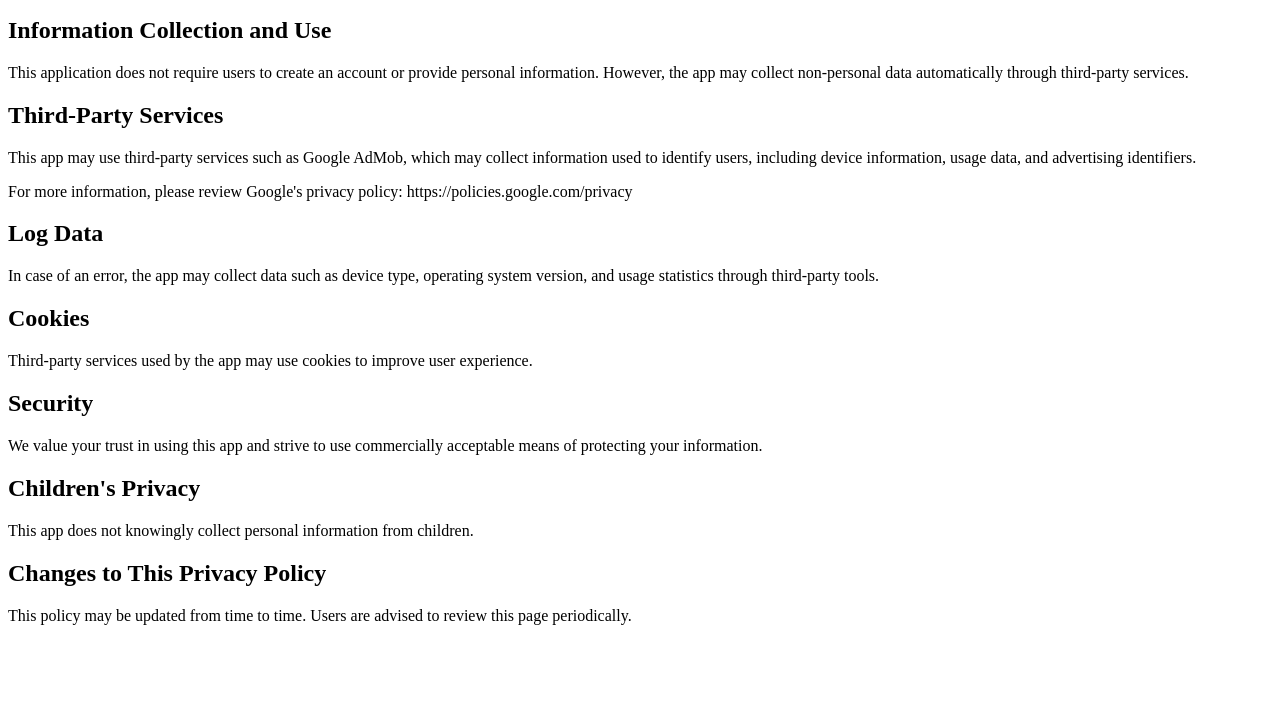
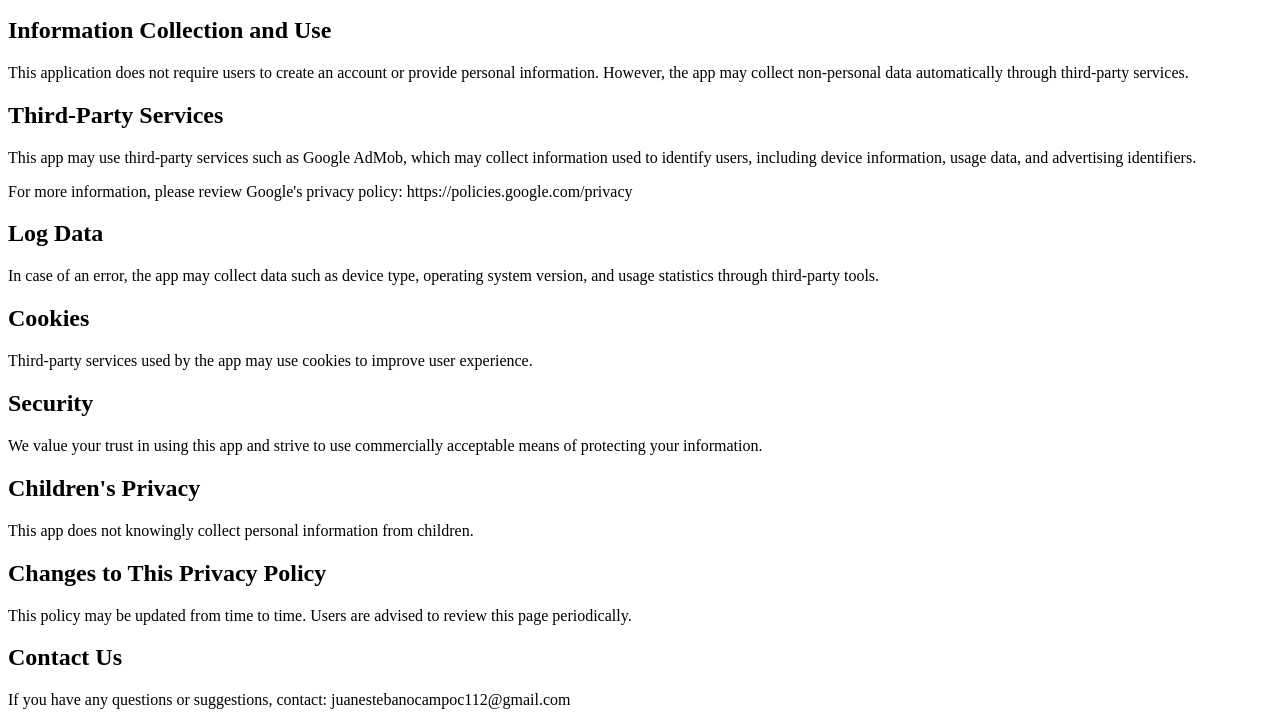
Before and after one commit to JuanOcampo06/privacy-policy, a plain HTML site: page index.html in a window 1280 px wide. Shown: the part 101-826 px from the top of the page. Before the commit the page ends 800 px from the top, so only its background shows below. Drawn offline with Linux system fonts and the light colour scheme.

Commit message:
Add contact information section to privacy policy

```diff
--- a/index.html
+++ b/index.html
@@ -34,6 +34,8 @@ https://policies.google.com/privacy</p>
 <h2>Changes to This Privacy Policy</h2>
 <p>This policy may be updated from time to time. Users are advised to review this page periodically.</p>
 
+<h2>Contact Us</h2>
+<p>If you have any questions or suggestions, contact: juanestebanocampoc112@gmail.com</p>
 
 </body>
 </html>
```
